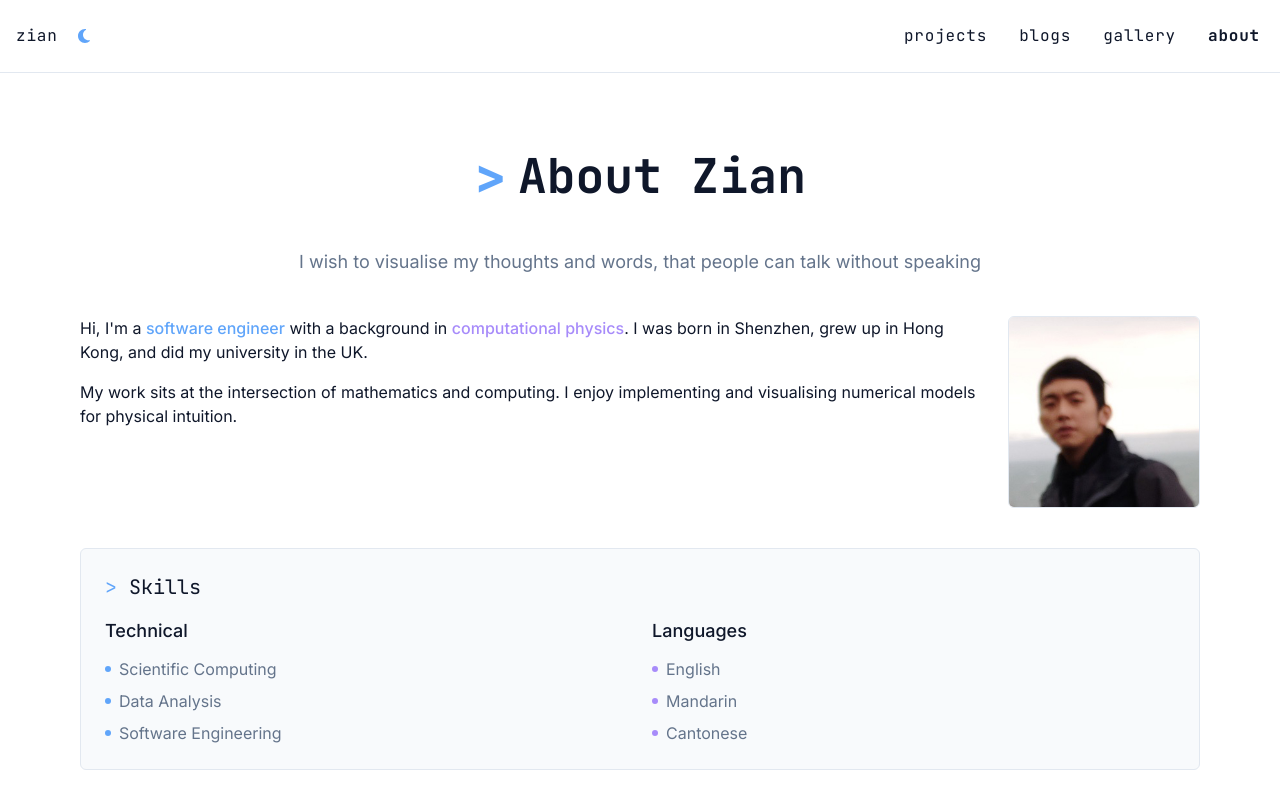
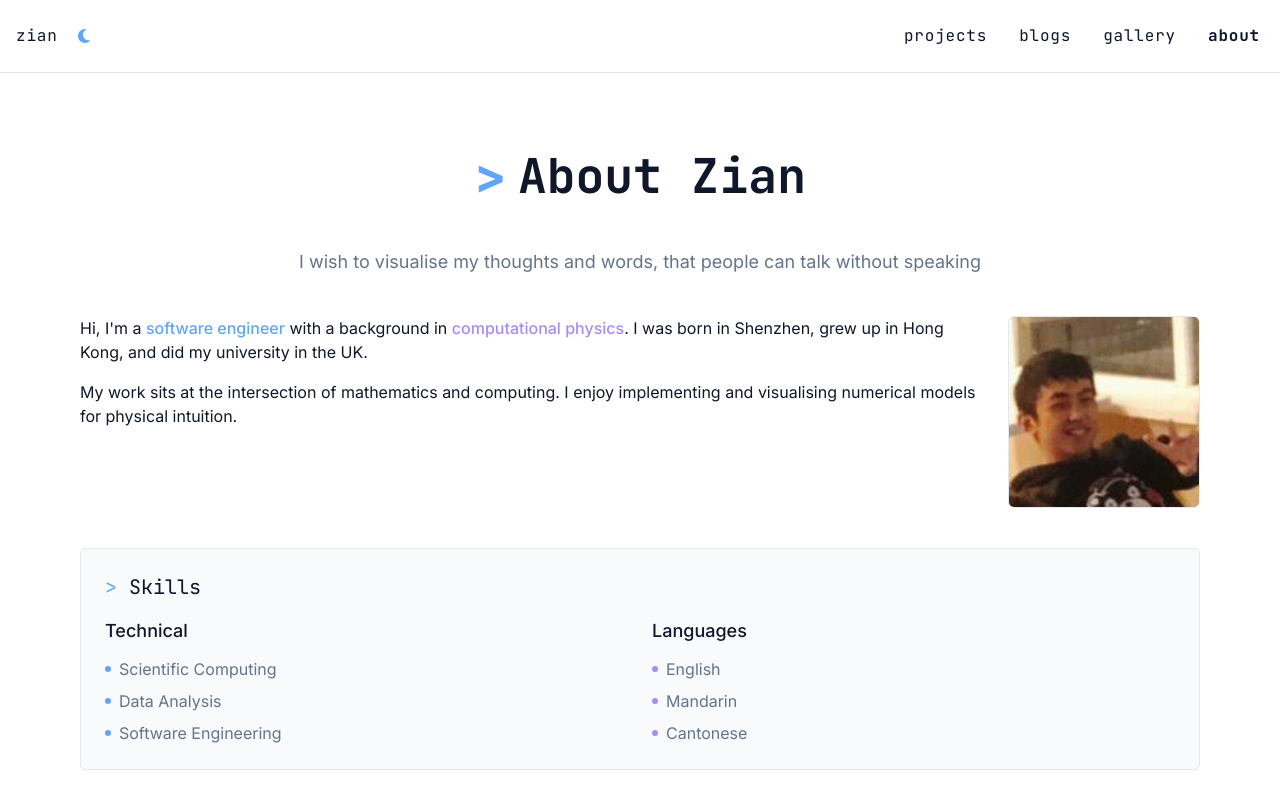
Before and after one commit to zianonlyhk/personal-website, a Next.js app: page /about in a window 1280 px wide. Shown: the top 800 px of the page. Built offline with nearby package versions, Linux system fonts and the light colour scheme.

Commit message:
Updated selfie and UI in about

```diff
--- a/src/app/about/page.tsx
+++ b/src/app/about/page.tsx
@@ -30,12 +30,12 @@ export default function About() {
                         </p>
                     </div>
                     <div className="flex-shrink-0">
-                        <div className="relative w-24 h-24 md:w-48 md:h-48 rounded-md overflow-hidden border border-border">
+                        <div className="relative w-32 h-32 md:w-48 md:h-48 rounded-md overflow-hidden border border-border">
                             <Image
-                                src="/about/selfie.jpg"
+                                src="/about/selfie.png"
                                 alt="Zian Huang"
                                 fill
-                                sizes="(max-width: 768px) 96px, 192px"
+                                sizes="(max-width: 768px)"
                                 className="object-cover"
                                 priority
                             />
```
Also changed, not shown: public/about/selfie.jpg (deleted), public/about/selfie.png (added).
